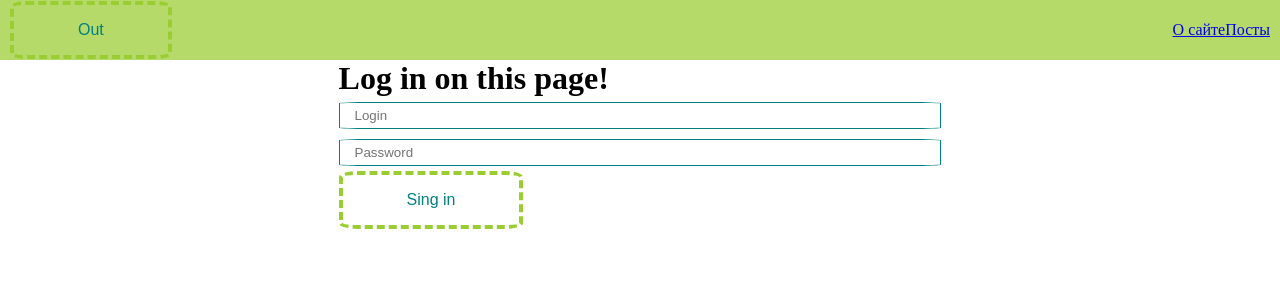
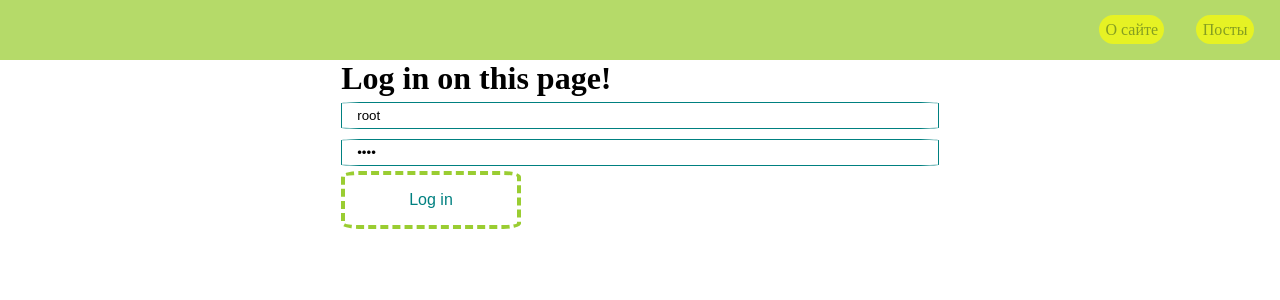
Before and after one commit to Jhon-Crow/react-first-project, a React (Create React App) app: page /login in a window 1280 px wide. Shown: the top 300 px of the page. Built offline with nearby package versions, Linux system fonts and the light colour scheme.

Commit message:
fix ui, add initial login info & edit readme

```diff
--- a/src/App.js
+++ b/src/App.js
@@ -1,5 +1,5 @@
 import React, {useEffect, useState} from 'react';
-import { BrowserRouter, Routes, Route, Navigate } from 'react-router-dom'; // Import 'Navigate' for redirection
+import {BrowserRouter} from 'react-router-dom';
 import Navbar from './components/UI/Navbar/Navbar';
 import AppRouter from "./components/AppRouter.jsx";
 import {AuthContext} from "./context/context.js";
--- a/src/components/PostFilter.jsx
+++ b/src/components/PostFilter.jsx
@@ -19,10 +19,6 @@ const PostFilter = ({filter, setFilter}) => {
                     {value:'body', name: 'By discription'}
                 ]}
             />
-            {/*<select>*/}
-            {/*    <option value={'value1'}>По описанию</option>*/}
-            {/*    <option value={'value2'}>По названию</option>*/}
-            {/*</select>*/}
         </div>
     );
 };
--- a/src/components/Postlist.jsx
+++ b/src/components/Postlist.jsx
@@ -6,7 +6,7 @@ const Postlist = ({posts, title, remove}) => {
 
     if(!posts.length){
         return <h1 style={{textAlign: 'center'}}>
-            Posts not finde
+            No posts found
         </h1>
     }
 
--- a/src/components/UI/Navbar/Navbar.jsx
+++ b/src/components/UI/Navbar/Navbar.jsx
@@ -1,10 +1,10 @@
-import React, {useContext, useState} from 'react';
+import React, {useContext} from 'react';
 import {Link} from "react-router-dom";
 import MyButton from "../button/MyButton";
 import {AuthContext} from "../../../context/context";
 
 const Navbar = () => {
-    const {isAuth, setIsAuth} = useContext(AuthContext)
+   const {isAuth, setIsAuth} = useContext(AuthContext)
 
     const logout = () => {
         setIsAuth(false);
@@ -13,12 +13,12 @@ const Navbar = () => {
 
     return (
         <div className="navbar">
-            <MyButton onClick={logout}>
-                Out
-            </MyButton>
+            {isAuth && <MyButton onClick={logout}>
+                Log out
+            </MyButton>}
             <div className="navbar__links">
-                <Link to="/about">О сайте</Link>
-                <Link to="/posts">Посты</Link>
+                <Link className="navbar__link-item" to="/about">О сайте</Link>
+                <Link className="navbar__link-item" to="/posts">Посты</Link>
             </div>
         </div>
     );
--- a/src/components/UI/input/MyInput.jsx
+++ b/src/components/UI/input/MyInput.jsx
@@ -1,9 +1,28 @@
-import React from 'react';
+import React, {useState} from 'react';
 import classes from './MyInput.module.css';
 
 const MyInput = React.forwardRef((props, ref) => {
+    const {
+        initialInputValue,
+        ...otherProps
+    } = props;
+
+    const [textValue, setTextValue] = useState('' || initialInputValue)
+
+    const onTextChange = (e) => {
+        setTextValue(e.target.value)
+        console.log(textValue)
+    }
+
+
     return (
-        <input ref={ref} className={classes.myInput} {...props}/>
+        <input
+            onChange={onTextChange}
+            ref={ref}
+            className={classes.myInput}
+            value={textValue}
+            {...otherProps}
+        />
     );
 });
 
--- a/src/hooks/useObserver.js
+++ b/src/hooks/useObserver.js
@@ -13,5 +13,5 @@ export const useObserver = (ref, canLoad, isLoading, callback) => {
         }
         observer.current = new IntersectionObserver(cb);
         observer.current.observe(ref.current)
-    }, [isLoading])
+    }, [callback, canLoad, isLoading, ref])
 }
--- a/src/pages/Login.jsx
+++ b/src/pages/Login.jsx
@@ -5,7 +5,7 @@ import {AuthContext} from "../context/context";
 
 const Login = () => {
 
-    const {isAuth, setIsAuth} = useContext(AuthContext)
+    const {setIsAuth} = useContext(AuthContext)
     const login = event => {
         event.preventDefault();
         setIsAuth(true)
@@ -16,9 +16,11 @@ const Login = () => {
         <div>
             <h1>Log in on this page!</h1>
             <form onSubmit={login}>
-                <MyInput type='text' placeholder='Login'/>
-                <MyInput type='password' placeholder='Password'/>
-                <MyButton>Sing in</MyButton>
+                <MyInput type='text' placeholder='Login' initialInputValue={'root'} />
+                <MyInput type='password' placeholder='Password' initialInputValue={'root'} />
+                <MyButton>
+                    Log in
+                </MyButton>
             </form>
         </div>
     );
--- a/src/pages/PostIdPage.jsx
+++ b/src/pages/PostIdPage.jsx
@@ -29,12 +29,14 @@ const PostIdPage = () => {
                 ? <Loader/>
                 : <h1>{post.id}. {post.title}</h1>
             }
+            {error && <h1>Error! Can't load posts</h1>}
             <h1>
                 Comments
             </h1>
             {isCommLoading
             ? <Loader/>
             : <div>
+                    {commError && <h1>Error! Can't load comments</h1>}
                     {comments.map(comm =>
                         <div key={comm.id} style={{marginTop: '20px'}}>
                             <h5>{comm.email}</h5>
--- a/src/pages/Posts.jsx
+++ b/src/pages/Posts.jsx
@@ -32,8 +32,6 @@ function Posts() {
     })
     const lastElement = useRef() //получаем посл элем
 
-
-
     useObserver(lastElement, page < totalPages, isPostsLoading, () => {
         setPage(page + 1)
     })
@@ -51,14 +49,11 @@ function Posts() {
         setPosts(posts.filter(p => p.id !== post.id))
     }
 
-
-
     const changePage = (page) => {
         setPage(page)
     }
     return (
         <div className="App">
-            <MyButton onClick={fetchPosts}>GET POSTS</MyButton>
             <MyButton style={{marginTop: '2rem'}} onClick={() => setModal(true)}>
                 Create post
             </MyButton>
--- a/src/styles/App.css
+++ b/src/styles/App.css
@@ -78,4 +78,15 @@
 
 .navbar__links {
     margin-left: auto;
+    gap: 1rem;
 }
+
+.navbar__link-item {
+    color: rgba(97, 126, 33, 0.73);
+    text-align: center;
+    margin: auto 1rem;
+    text-decoration: none;
+    background-color: rgba(255, 255, 0, 0.66);
+    border-radius: 2rem;
+    padding: .4rem;
+}
```
Also changed, not shown: src/components/UI/MyModal/MyModal.jsx (+0 -7 lines), 1 other file (tests, documents, lock files or other folders).
